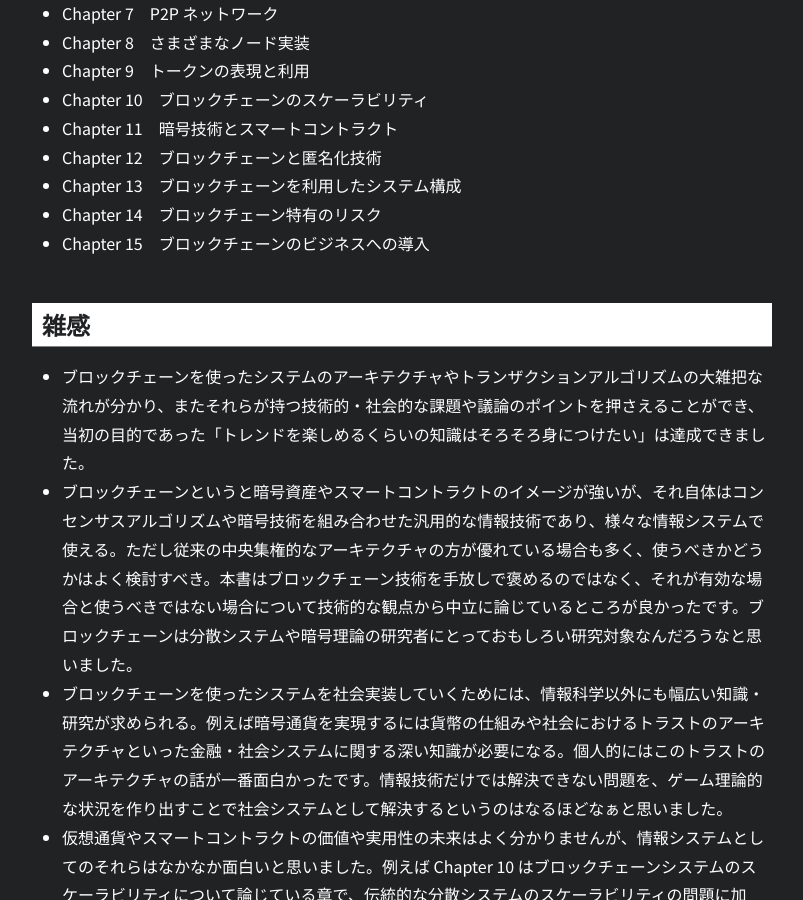
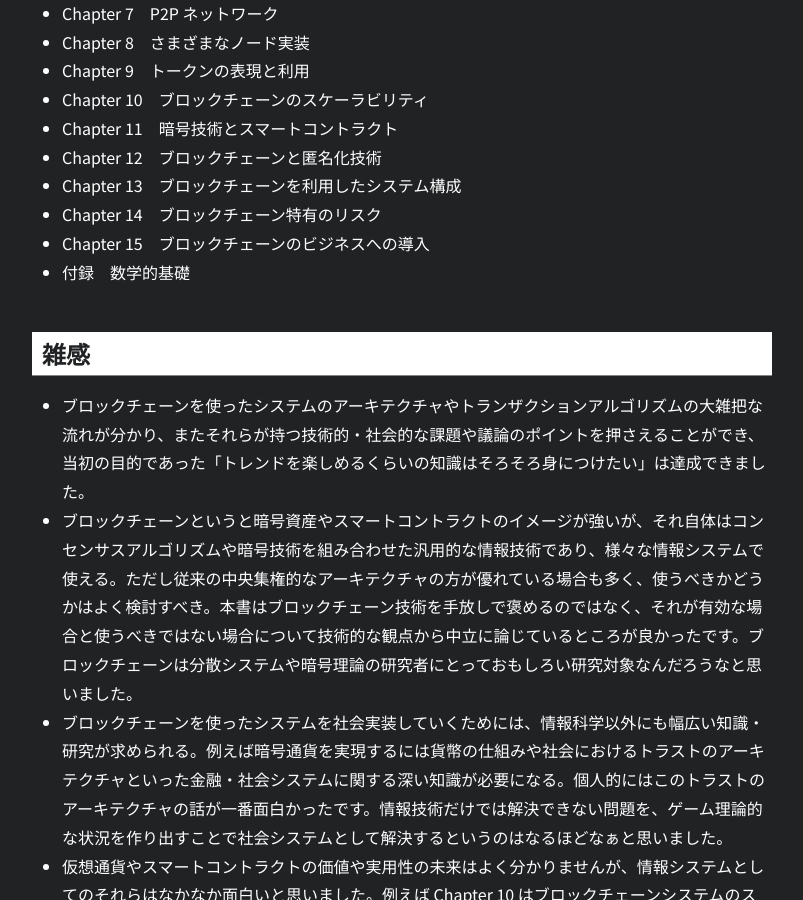
Before and after one commit to nhiroki/nhiroki.github.io, a Jekyll site: the page built from _posts/2022-02-13-theory-and-practice-of-blockchain.md, in a window 1280 px wide and 900 px high, scrolled down 1674 px. Shown: the whole window, without its empty margins (238-1041 px from the left). Built offline with Jekyll 4.4.1, drawn with Linux system fonts in a browser that asks for light colours; comment, search, counter and statistics services are not loaded.

Commit message:
Update an existing article

```diff
--- a/_posts/2022-02-13-theory-and-practice-of-blockchain.md
+++ b/_posts/2022-02-13-theory-and-practice-of-blockchain.md
@@ -35,6 +35,7 @@ image: /images/book-theory-and-practice-of-blockchain.webp
 - Chapter 13　ブロックチェーンを利用したシステム構成
 - Chapter 14　ブロックチェーン特有のリスク
 - Chapter 15　ブロックチェーンのビジネスへの導入
+- 付録　数学的基礎
 
 # 雑感
 
```
